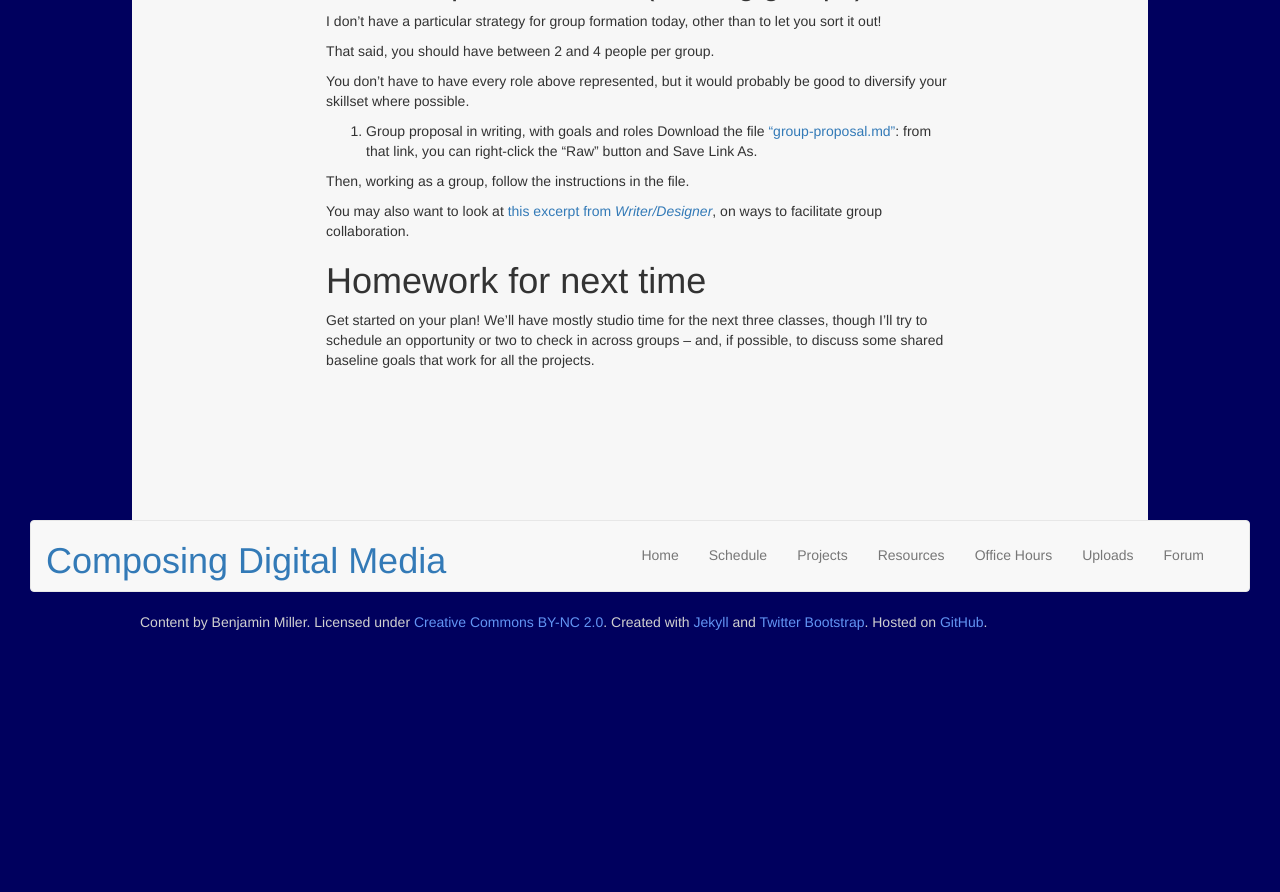
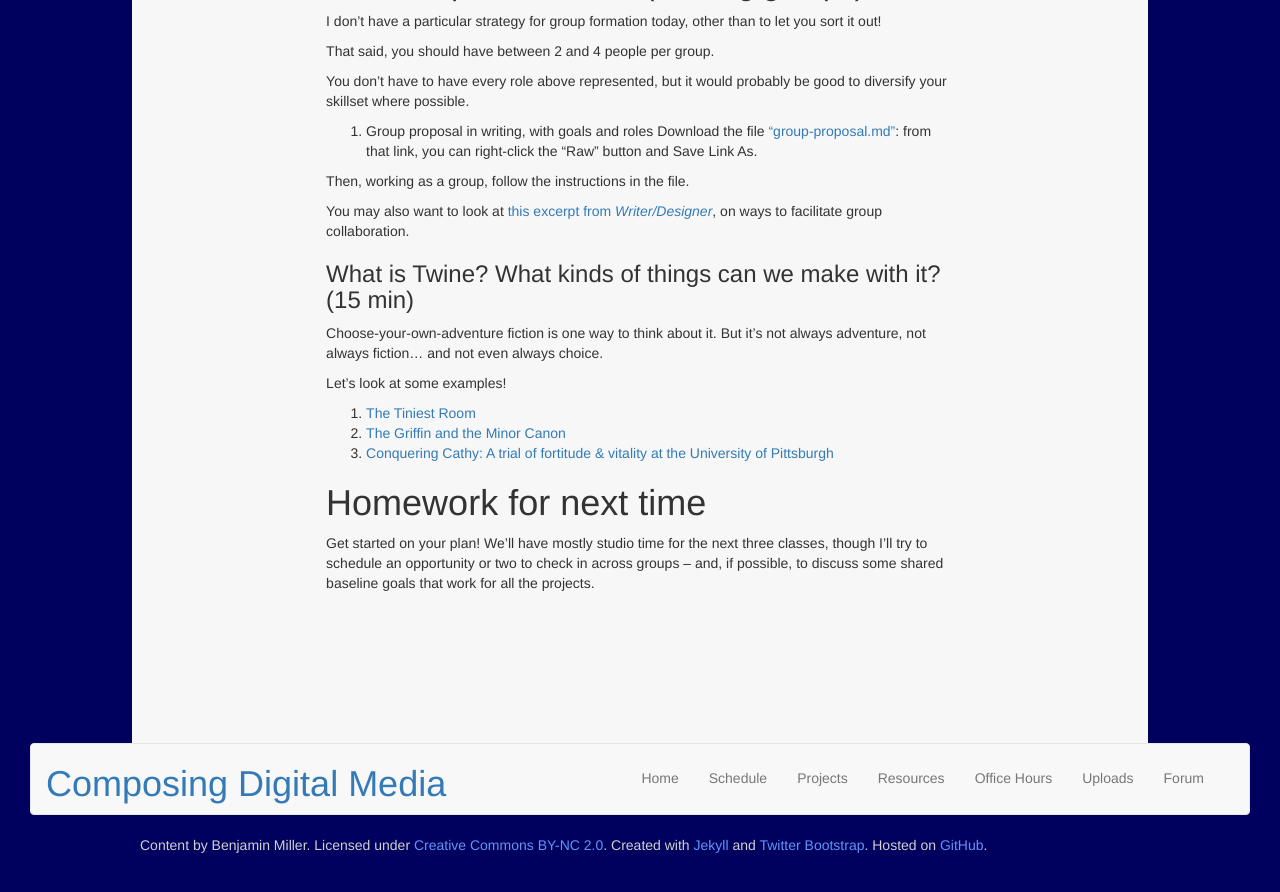
Before and after one commit to benmiller314/cdm2019fall, a Jekyll site: the page built from plans/lesson-22.md, in a window 1280 px wide and 900 px high, scrolled down 1771 px. Shown: the top 892 px of the window. Built offline with Jekyll 4.4.1, drawn with Linux system fonts in a browser that asks for light colours; our own code applies the rules of GitHub Pages for plain Markdown files; before the commit the page ends 2482 px from its top, so only the background shows below that; some of the changed lines change nothing that is shown.

Commit message:
just go ahead and show the Twine stuff
almost everybody saw it anyway

```diff
--- a/plans/lesson-22.md
+++ b/plans/lesson-22.md
@@ -92,8 +92,6 @@ Then, working as a group, follow the instructions in the file.
 
 You may also want to look at [this excerpt from _Writer/Designer_](https://pitt.box.com/s/96l347yyrx2e69lkx635bl0jac4beaye), on ways to facilitate group collaboration.
 
-<!--
-## 2. Twine: Interactive Narrative
 
 ### What is Twine? What kinds of things can we make with it? (15 min)
 
@@ -104,7 +102,6 @@ Let's look at some examples!
 1. [The Tiniest Room](https://erik108.itch.io/the-tiniest-room)
 2. [The Griffin and the Minor Canon](https://cmg.itch.io/the-griffin-and-the-minor-canon)
 5. [Conquering Cathy: A trial of fortitude & vitality at the University of Pittsburgh](http://philome.la/mtyrhetoric/conquering-cathy/play)
--->
 
 
 # Homework for next time
```
